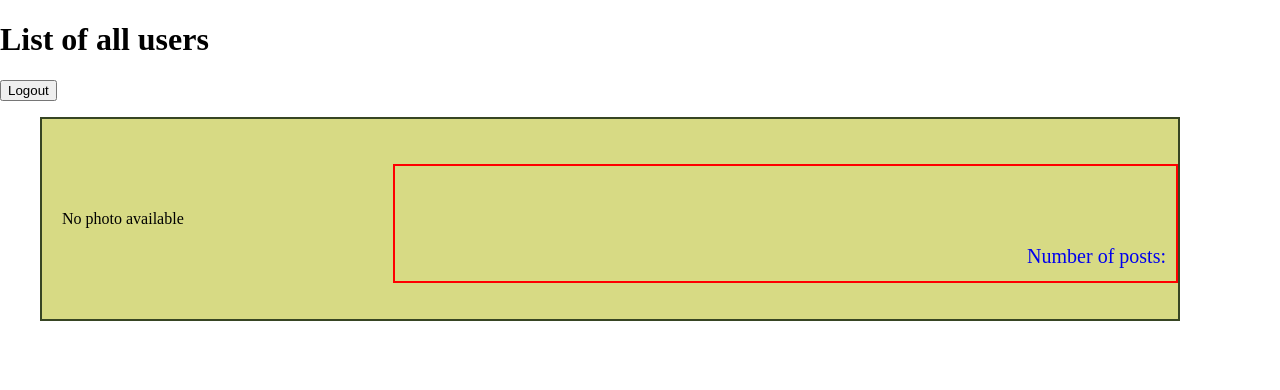
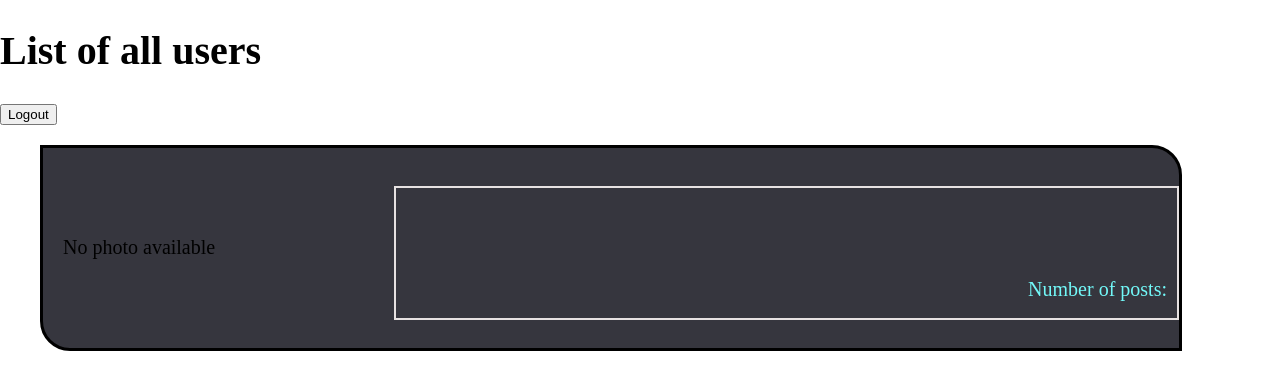
Before and after one commit to FrankMugagga/blog_app, a Rails app: page / in a window 1280 px wide. Shown: the top 390 px of the page. Run offline with Rails 7, Linux system fonts and the light colour scheme; the visitor is signed in with stand-in values (Sample User, id 1); some libraries are stand-ins or nearby versions.

Commit message:
Add styling

```diff
--- a/app/assets/stylesheets/application.css
+++ b/app/assets/stylesheets/application.css
@@ -18,18 +18,19 @@ body {
   margin: 0;
   padding: 0;
   box-sizing: border-box;
+  font-size: 20px;
 }
 
-.userlogin {
+.signup_userlogin {
   padding: 10px;
-  background: red;
+  background: rgb(144, 141, 141);
   width: 85%;
   height: 100%;
   border-radius: 20px;
   margin: 50px;
 }
 
-.userloginfield {
+.login_signup_field {
   width: 100%;
   height: 50px;
 }
@@ -40,19 +41,29 @@ body {
   justify-content: space-between;
   width: 90%;
   height: 200px;
-  background: rgb(215, 218, 132);
-  border: 2px solid rgb(55, 69, 35);
+  background: rgb(54, 54, 62);
+  border: 3px solid black;
   margin: 0;
   padding-left: 20px;
+  border-top-right-radius: 30px;
+  border-bottom-left-radius: 30px;
 }
 
 .index_user {
   display: flex;
   flex-direction: column;
-  border: 2px solid red;
-  height: 115px;
+  border: 2px solid rgb(231, 226, 226);
+  height: 130px;
   margin-top: 10px;
   width: 70%;
+}
+
+.login_signup_btn {
+  background: rgb(54, 54, 62);
+  width: 100%;
+  height: 50px;
+  color: white;
+  font-size: 20px;
 }
 
 .user_list {
@@ -90,4 +101,16 @@ body {
 
 a {
   text-decoration: none;
+  color: rgb(114, 248, 248);
 }
+
+.create_post {
+  border: 2px solid green;
+}
+
+.post_cont {
+  width: 90%;
+  border: 2px solid grey;
+  background: rgb(54, 54, 62);
+
+}
```
